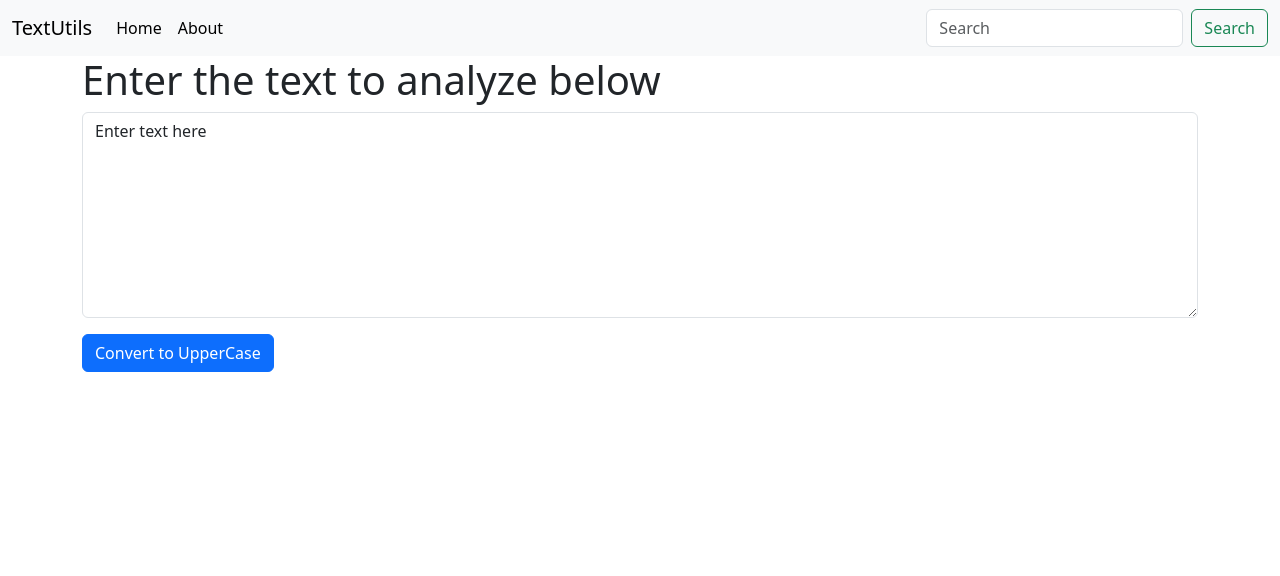
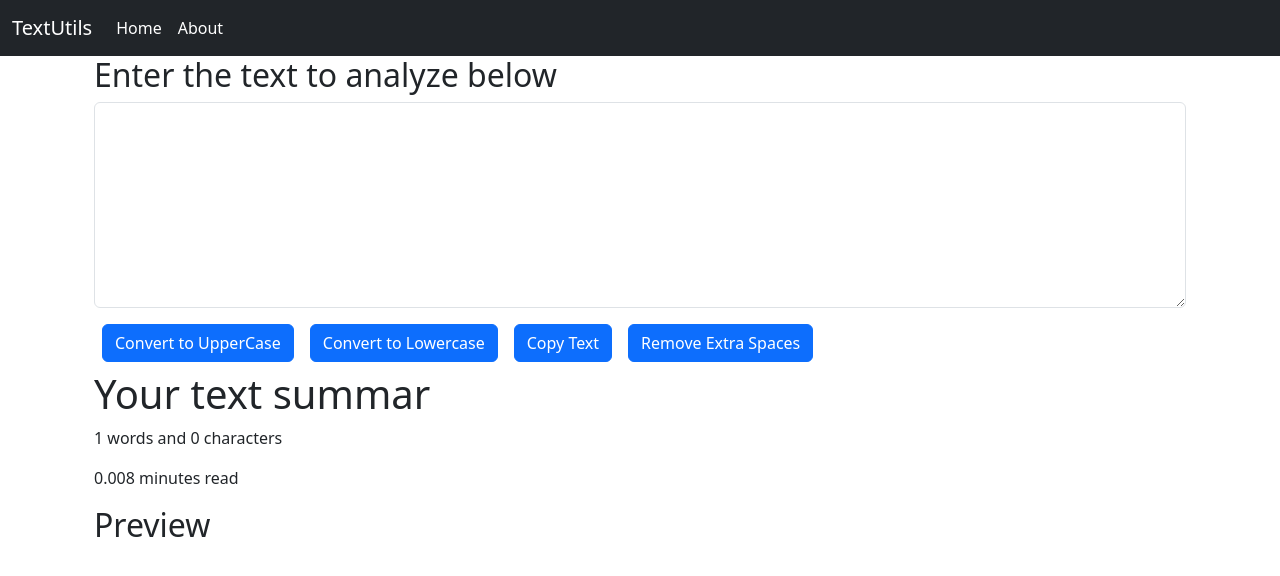
Before and after one commit to HemaGarima/ReactJS, a React (Create React App) app in the folder textutils/: page / in a window 1280 px wide. Shown: the top 576 px of the page. Built offline with nearby package versions, Linux system fonts and the light colour scheme.

Commit message:
Textutils website upto lecture 11

```diff
--- a/textutils/src/App.js
+++ b/textutils/src/App.js
@@ -1,4 +1,5 @@
 import "./App.css";
+// import About from "./components/About";
 import Navbar from "./components/Navbar";
 import TextForm from "./components/TextForm";
 
@@ -9,6 +10,7 @@
       <div className="container">
         <TextForm heading = "Enter the text to analyze below"/>
       </div>
+      {/* <About/> */}
     </>
   );
 }
--- a/textutils/src/components/Navbar.js
+++ b/textutils/src/components/Navbar.js
@@ -1,9 +1,9 @@
 import React from "react";
-import PropTypes from 'prop-types';
+import PropTypes from "prop-types";
 
 export default function Navbar(props) {
   return (
-    <nav className="navbar navbar-expand-lg bg-body-tertiary">
+    <nav className="navbar navbar-expand-lg navbar-dark bg-dark">
       <div className="container-fluid">
         <a className="navbar-brand" href="/">
           {props.title}
@@ -32,27 +32,18 @@
               </a>
             </li>
           </ul>
-          <form className="d-flex" role="search">
-            <input
-              className="form-control me-2"
-              type="search"
-              placeholder="Search"
-              aria-label="Search"
-            />
-            <button className="btn btn-outline-success" type="submit">
-              Search
-            </button>
-          </form>
         </div>
       </div>
     </nav>
   );
 }
 
-Navbar.propTypes = {title : PropTypes.string.isRequired,
-                    AboutText : PropTypes.string.isRequired}
+Navbar.propTypes = {
+  title: PropTypes.string.isRequired,
+  AboutText: PropTypes.string.isRequired,
+};
 
 Navbar.defaultProps = {
-    title : 'Set title here',
-    AboutText : 'About'
+  title: "Set title here",
+  AboutText: "About",
 };
--- a/textutils/src/components/TextForm.js
+++ b/textutils/src/components/TextForm.js
@@ -1,25 +1,67 @@
 import React, { useState } from "react";
 
 export default function TextForm(props) {
-    const handleUpClick = ()=>{
+  const handleUpClick = () => {
     // console.log("UpperCase was clicked");
     let newText = text.toUpperCase();
     setText(newText);
+  };
+  const handleLowClick = () => {
+    // console.log("UpperCase was clicked");
+    let newText = text.toLowerCase();
+    setText(newText);
+  };
+  const handleCopy = ()=>{
+    let text = document.getElementById("myBox");
+    text.select();
+    navigator.clipboard.writeText(text.value);
   }
-    const handleOnChange = (event)=>{
+  const handleExtraSpaces = ()=>{
+    let newText = text.split(/[ ]+/);
+    setText(newText.join(" "));
+  }
+  const handleOnChange = (event) => {
     // console.log("On Change");
     setText(event.target.value);
-    }
-  const [text, setText] = useState("Enter text here");
+  };
+  const [text, setText] = useState("");
   //   text = "new text" // wrong method to change the state : not works
   // setText("Enter text here 2"); // correct method to change the state
   return (
-    <div>
-      <h1>{props.heading}</h1>
+    <>
+      <div className="container">
+        <h2>{props.heading}</h2>
         <div className="mb-3">
-        <textarea onChange = {handleOnChange} id="myBox" className="form-control" rows="8" value = {text}></textarea>
+          <textarea
+            onChange={handleOnChange}
+            id="myBox"
+            className="form-control"
+            rows="8"
+            value={text}
+          ></textarea>
         </div>
-      <button className="btn btn-primary" onClick = {handleUpClick}>Convert to UpperCase</button>
+        <button className="btn btn-primary mx-2" onClick={handleUpClick}>
+          Convert to UpperCase
+        </button>
+        <button className="btn btn-primary mx-2" onClick={handleLowClick}>
+          Convert to Lowercase
+        </button>
+        <button className="btn btn-primary mx-2" onClick={handleCopy}>
+          Copy Text
+        </button>
+        <button className="btn btn-primary mx-2" onClick={handleExtraSpaces}>
+          Remove Extra Spaces
+        </button>
       </div>
+      <div className="container my-2">
+        <h1>Your text summar</h1>
+        <p>
+          {text.split(" ").length} words and {text.length} characters
+        </p>
+        <p>{0.008 * text.split(" ").length} minutes read</p>
+        <h2>Preview</h2>
+        <p>{text}</p>
+      </div>
+    </>
   );
 }
```
Also changed, not shown: textutils/src/components/About.js (added, +131 -0 lines). Lines whose indentation alone changed are shown as unchanged.
